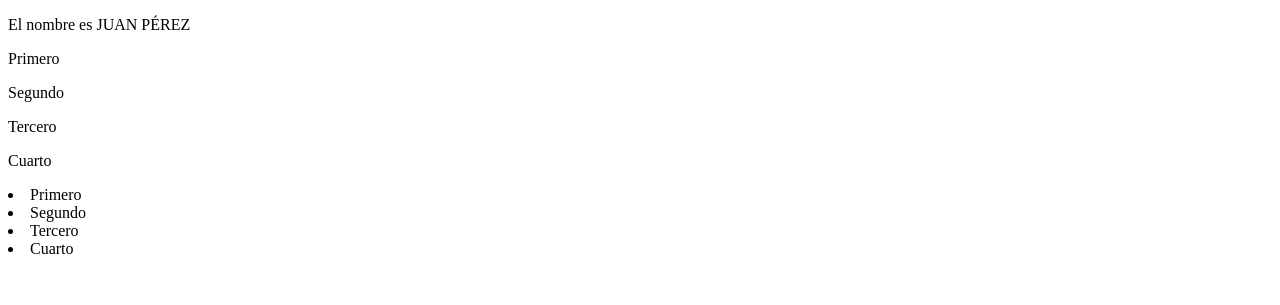
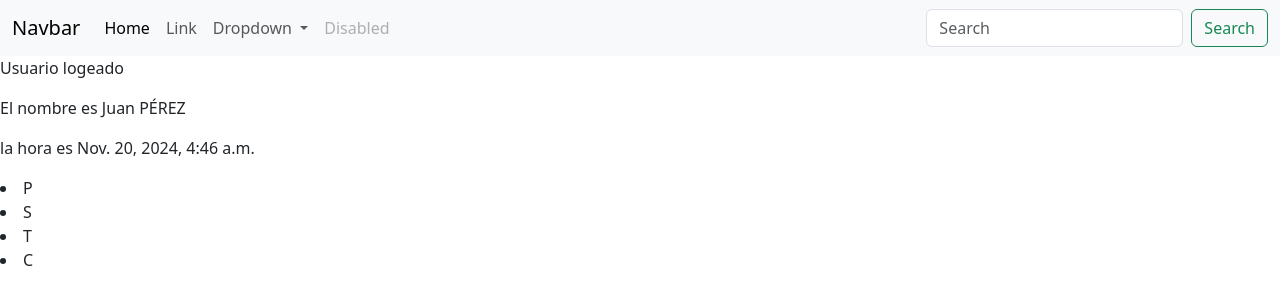
Before and after one commit to DuskAnima/Bootcamp-stuff, a Django app: page /mostrar/ in a window 1280 px wide. Shown: the top 305 px of the page. Run offline with Django 5.2, Linux system fonts and the light colour scheme; some libraries are stand-ins or nearby versions.

Commit message:
I learned a lot tbh.

```diff
--- a/Modulo 6 (Django)/ejemplos/project_django/site_web_django/boards/templates/templateexample.html
+++ b/Modulo 6 (Django)/ejemplos/project_django/site_web_django/boards/templates/templateexample.html
@@ -1,28 +1,29 @@
 <!DOCTYPE html>
 <html lang="en">
-
     <head>
         <meta charset="UTF-8">
         <meta http-equiv="X-UA-Compatible" content="IE=edge">
         <meta name="viewport" content="width=device-width, initial-scale=1.0">
         <title>Ejemplo de Plantillas</title>
     </head>
+    <body>
+        {% include 'menu.html' %}
 
-<body>
-    <p>El nombre es {{ nombre.upper }} {{ apellido.upper }}</p>
-    <p>{{items.0}}</p>
-    <p>{{items.1}}</p>
-    <p>{{items.2}}</p>
-    <p>{{items.3}}</p>
+        {% if login %}
+            <p>Usuario logeado</p>
+            <p>El nombre es {{ nombre|title }} {{ apellido|upper }}</p>
+            <p>la hora es {{ hora }}</p>
 
+            {% if items %}
+                {% for item in items %}
+                    <li>{{ item|first|upper }}</li>
+                {% endfor %}
+            {% else %}
+                <p>no contiene items</p>
+            {% endif %}
 
-{%if items%}
-{%for item in items%}
-    <li>{{item}}</li>
-{%endfor%}
-{%else%}
-    <p>no contiene items</p>
-{%endif%}
+        {% else %}
+            <p>No se encuentra logeado</p>
+        {% endif %}
         </body>
-
     </html>
--- a/Modulo 6 (Django)/ejemplos/project_django/site_web_django/boards/views.py
+++ b/Modulo 6 (Django)/ejemplos/project_django/site_web_django/boards/views.py
@@ -6,15 +6,10 @@ import datetime
 #En este caso, como estamos trabajando con FBV (Function-Base Views), la clase solo es un constructor que
 #luego una función utilizará como parámetro
 class Persona(object):
-    def __init__(self, nombre, apellido):
+    def __init__(self, nombre, apellido, login):
         self.nombre = nombre
         self.apellido = apellido
-
-def mostrar(request):
-    persona = Persona('Juan', 'Pérez')
-    items = ['Primero', 'Segundo', 'Tercero', 'Cuarto']
-    context = {'nombre' : persona.nombre, 'apellido': persona.apellido, 'items' : items}
-    return render(request, 'templateexample.html', context)
+        self.login = login
 
 class IndexPageView(TemplateView):
     template_name = "index.html"
@@ -28,6 +23,15 @@ def menuView(request):
     template_name = 'menu.html'
     return render(request, template_name)
 
+def mostrar(request):
+    persona = Persona('Juan', 'Pérez', True)
+    items = ['Primero', 'Segundo', 'Tercero', 'Cuarto']
+    hrs = datetime.datetime.now()
+    #items = []
+    context = {'nombre' : persona.nombre, 'apellido': persona.apellido, 'login' : persona.login, 'items' : items, 'hora' : hrs}
+    return render(request, 'templateexample.html', context)
+
+
 """from django.shortcuts import render
 
 # Create your views here.
--- a/Modulo 6 (Django)/ejemplos/project_django/site_web_django/templates/menu.html
+++ b/Modulo 6 (Django)/ejemplos/project_django/site_web_django/templates/menu.html
@@ -7,9 +7,9 @@
 <nav class="navbar navbar-expand-lg bg-light">
     <div class="container-fluid">
         <a class="navbar-brand" href="#">Navbar</a>
-        <button class="navbar-toggler" type="button" data-bs-toggle="collapse" data-bs-target="#navbarSupportedContent"
+        <button class="navbar-toggler" type="button" data-bstoggle="collapse" data-bs-target="#navbarSupportedContent"
             ariacontrols="navbarSupportedContent" aria-expanded="false" aria-label="Toggle
-       navigation">
+   navigation">
             <span class="navbar-toggler-icon"></span>
         </button>
         <div class="collapse navbar-collapse" id="navbarSupportedContent">
@@ -22,7 +22,7 @@
                 </li>
                 <li class="nav-item dropdown">
                     <a class="nav-link dropdown-toggle" href="#" id="navbarDropdown" role="button"
-                        data-bs-toggle="dropdown" aria-expanded="false">
+                        data-bs-toggle="dropdown" ariaexpanded="false">
                         Dropdown
                     </a>
                     <ul class="dropdown-menu" aria-labelledby="navbarDropdown">
@@ -47,5 +47,4 @@
         </div>
     </div>
 </nav>
-
 {% endblock %}
```
Lines whose indentation alone changed are shown as unchanged.
